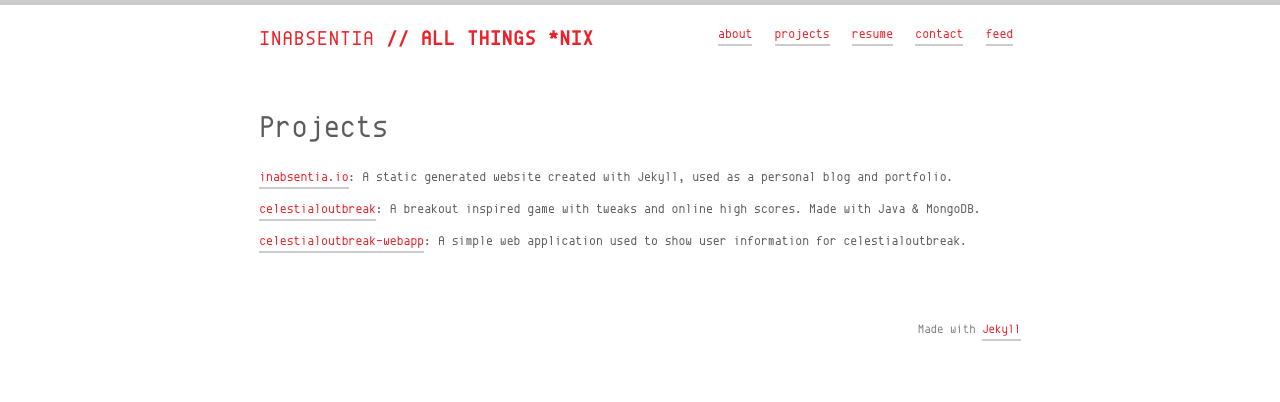
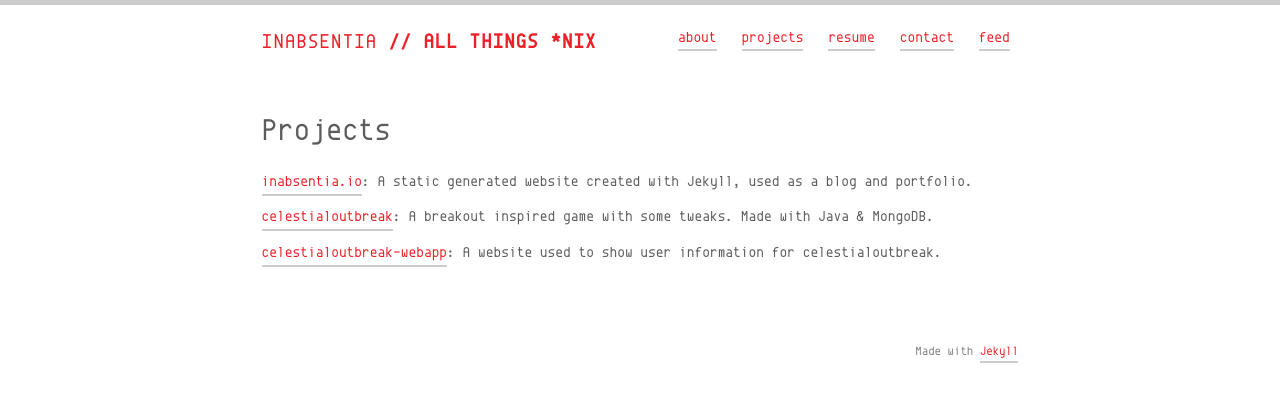
Before and after one commit to InAbsencia/inabsentia.io, a Jekyll site: the page built from src/projects.md, in a window 1280 px wide. Shown: the top 402 px of the page. Built offline with Jekyll 4.4.1, drawn with Linux system fonts in a browser that asks for light colours.

```diff
--- a/src/assets/scss/_variables.scss
+++ b/src/assets/scss/_variables.scss
@@ -5,7 +5,7 @@ $base-font-family: 'envy_code', $helvetica;
 $heading-font-family: 'envy_code';
 
 // Font Sizes
-$base-font-size: .8em;
+$base-font-size: .9em;
 
 // Line height
 $base-line-height: 1.5;
--- a/src/projects.md
+++ b/src/projects.md
@@ -3,8 +3,8 @@ layout: page
 title: Projects
 permalink: /projects/
 ---
-- <a href="https://github.com/inabsencia/inabsentia.io">inabsentia.io</a>: A static generated website created with Jekyll, used as a personal blog and portfolio.
+- <a href="https://github.com/inabsencia/inabsentia.io">inabsentia.io</a>: A static generated website created with Jekyll, used as a blog and portfolio.
 
-- <a href="https://github.com/inabsencia/celestialoutbreak">celestialoutbreak</a>: A breakout inspired game with tweaks and online high scores. Made with Java & MongoDB.
+- <a href="https://github.com/inabsencia/celestialoutbreak">celestialoutbreak</a>: A breakout inspired game with some tweaks. Made with Java & MongoDB.
 
-- <a href="https://github.com/inabsencia/celestialoutbreak-webapp">celestialoutbreak-webapp</a>: A simple web application used to show user information for celestialoutbreak.
+- <a href="https://github.com/inabsencia/celestialoutbreak-webapp">celestialoutbreak-webapp</a>: A website used to show user information for celestialoutbreak.
```
Also changed, not shown: src/about.md (+3 -0 lines), src/contact.md (+3 -0 lines).
